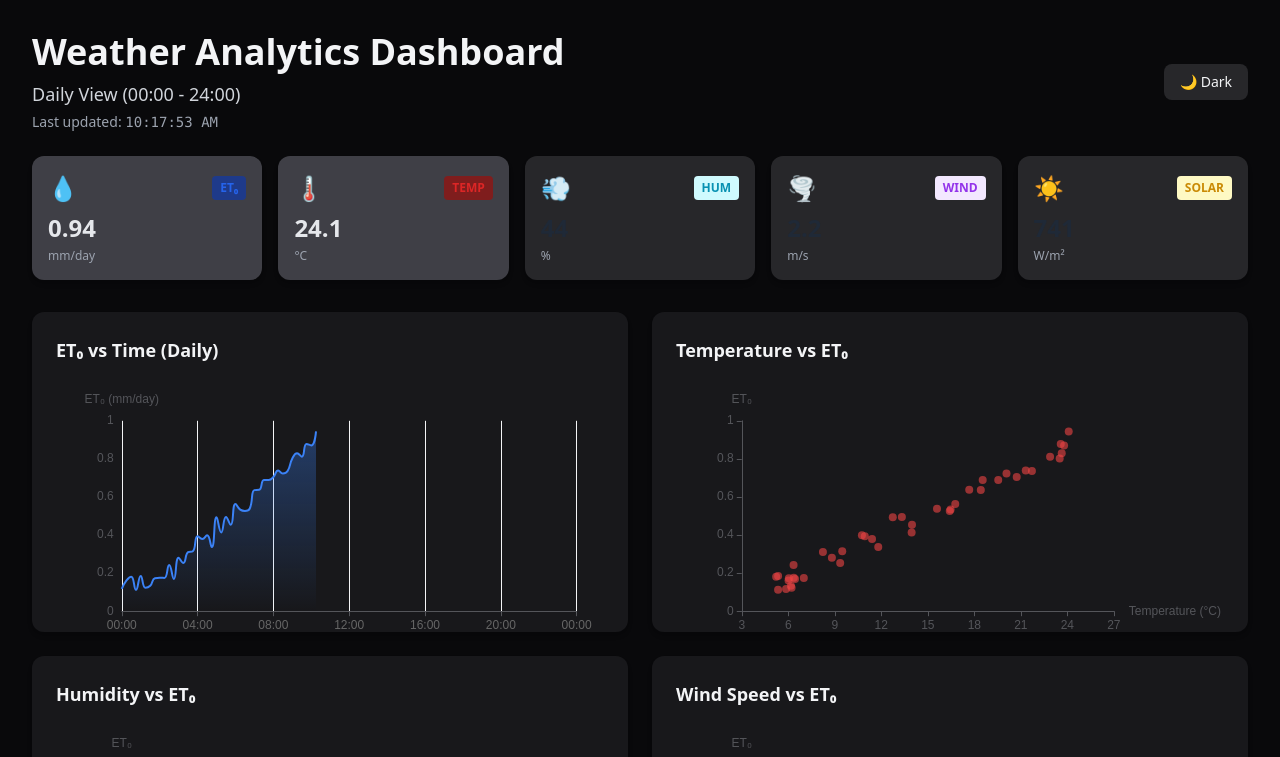
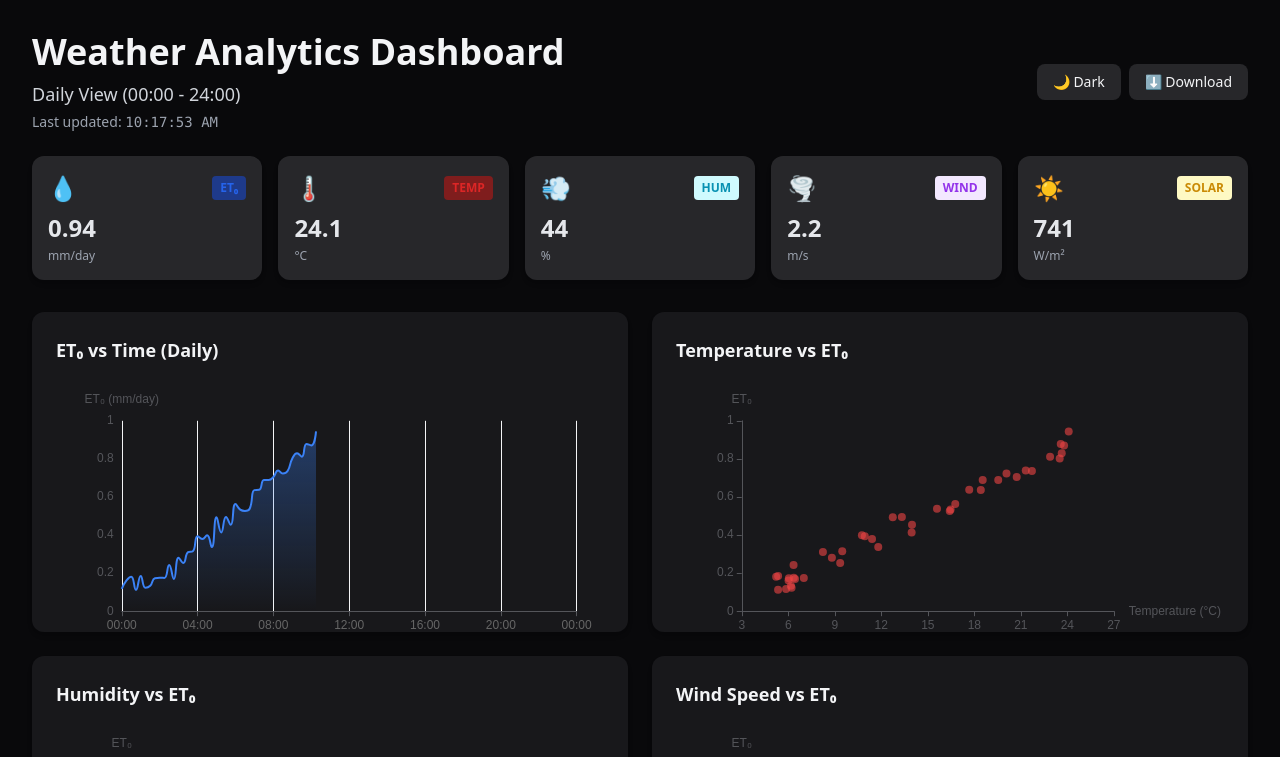
Before and after one commit to 8DMuscian/TF-26-Frontend, a React app: page / in a window 1280 px wide. Shown: the top 757 px of the page. Built offline with nearby package versions, Linux system fonts and the light colour scheme; the HTML template or start-up script is replaced by a standard one.

Commit message:
App.jsx
Added the new theme toggle button along with the feature to download the data

```diff
--- a/src/App.jsx
+++ b/src/App.jsx
@@ -211,42 +211,66 @@ const Dashboard = () => {
               Last updated: <span className="font-mono">{new Date().toLocaleTimeString()}</span>
             </p>
           </div>
+          <div className="mt-4 md:mt-0 flex items-center gap-2">
             <button
               onClick={() => setTheme(theme === "dark" ? "light" : "dark")}
-            className="mt-4 md:mt-0 px-4 py-2 rounded-lg text-sm font-medium
+              className="px-4 py-2 rounded-lg text-sm font-medium
               bg-gray-200 text-gray-900 dark:bg-zinc-800 dark:text-gray-100 transition-colors"
             >
               {theme === "dark" ? "🌙 Dark" : "☀️ Light"}
             </button>
+
+            <button
+              onClick={() => {
+                alert("PDF downloaded!");
+              }}
+              className="px-4 py-2 rounded-lg text-sm font-medium
+              bg-gray-200 text-gray-900 dark:bg-zinc-800 dark:text-gray-100 transition-colors"
+            >
+              ⬇️ Download
+            </button>
+          </div>
+
+
+
         </header>
 
         {/* Metric Cards */}
         <div className="grid grid-cols-2 md:grid-cols-3 lg:grid-cols-5 gap-4 mb-8">
-          <MetricCard icon="💧" label="ET₀" value={latest.value?.[1]?.toFixed(2) || "--"} unit="mm/day" textColor="text-gray-200" bgColor="bg-zinc-800 dark:bg-zinc-700" colorClass="text-blue-600 bg-blue-900"/>
-          <MetricCard icon="🌡️" label="TEMP" value={latest.temp?.toFixed(1) || "--"} unit="°C" textColor="text-gray-200" bgColor="bg-zinc-800 dark:bg-zinc-700" colorClass="text-red-600 bg-red-900"/>
-          <MetricCard icon="💨" label="HUM" value={latest.humidity?.toFixed(0) || "--"} unit="%" textColor="text-gray-800" bgColor="bg-white dark:bg-zinc-800" colorClass="text-cyan-600 bg-cyan-100"/>
-          <MetricCard icon="🌪️" label="WIND" value={latest.wind?.toFixed(1) || "--"} unit="m/s" textColor="text-gray-800" bgColor="bg-white dark:bg-zinc-800" colorClass="text-purple-600 bg-purple-100"/>
-          <MetricCard icon="☀️" label="SOLAR" value={latest.solar?.toFixed(0) || "--"} unit="W/m²" textColor="text-gray-800" bgColor="bg-white dark:bg-zinc-800" colorClass="text-yellow-600 bg-yellow-100"/>
+          <MetricCard icon="💧" label="ET₀" value={latest.value?.[1]?.toFixed(2) || "--"} unit="mm/day" textColor="text-gray-800  dark:text-gray-200" bgColor="bg-white dark:bg-zinc-800" colorClass="text-blue-600 bg-blue-900" />
+          <MetricCard icon="🌡️" label="TEMP" value={latest.temp?.toFixed(1) || "--"} unit="°C" textColor="text-gray-800  dark:text-gray-200" bgColor="bg-white dark:bg-zinc-800" colorClass="text-red-600 bg-red-900" />
+          <MetricCard icon="💨" label="HUM" value={latest.humidity?.toFixed(0) || "--"} unit="%" textColor="text-gray-800  dark:text-gray-200" bgColor="bg-white dark:bg-zinc-800" colorClass="text-cyan-600 bg-cyan-100" />
+          <MetricCard icon="🌪️" label="WIND" value={latest.wind?.toFixed(1) || "--"} unit="m/s" textColor="text-gray-800  dark:text-gray-200" bgColor="bg-white dark:bg-zinc-800" colorClass="text-purple-600 bg-purple-100" />
+          <MetricCard icon="☀️" label="SOLAR" value={latest.solar?.toFixed(0) || "--"} unit="W/m²" textColor="text-gray-800  dark:text-gray-200" bgColor="bg-white dark:bg-zinc-800" colorClass="text-yellow-600 bg-yellow-100" />
         </div>
 
         {/* Charts */}
+        {/* Charts Grid */}
         <div className="grid grid-cols-1 lg:grid-cols-2 gap-6">
           <ChartWrapper title="ET₀ vs Time (Daily)">
             <Chart option={getEt0Option()} />
           </ChartWrapper>
+
           <ChartWrapper title="Temperature vs ET₀">
             <Chart option={getScatterOption("temp", "Temperature (°C)", colors.temp)} />
           </ChartWrapper>
+
           <ChartWrapper title="Humidity vs ET₀">
             <Chart option={getScatterOption("humidity", "Humidity (%)", colors.hum)} />
           </ChartWrapper>
+
           <ChartWrapper title="Wind Speed vs ET₀">
             <Chart option={getScatterOption("wind", "Wind Speed (m/s)", colors.wind)} />
           </ChartWrapper>
+
+          {/* Full-width Actual vs Predicted ET₀ chart */}
+          <div className="lg:col-span-2">
             <ChartWrapper title="Actual vs Predicted ET₀" height={360}>
               <Chart option={getComparisonOption()} />
             </ChartWrapper>
           </div>
+        </div>
+
       </div>
     </div>
   );
```
Lines whose indentation alone changed are shown as unchanged.
